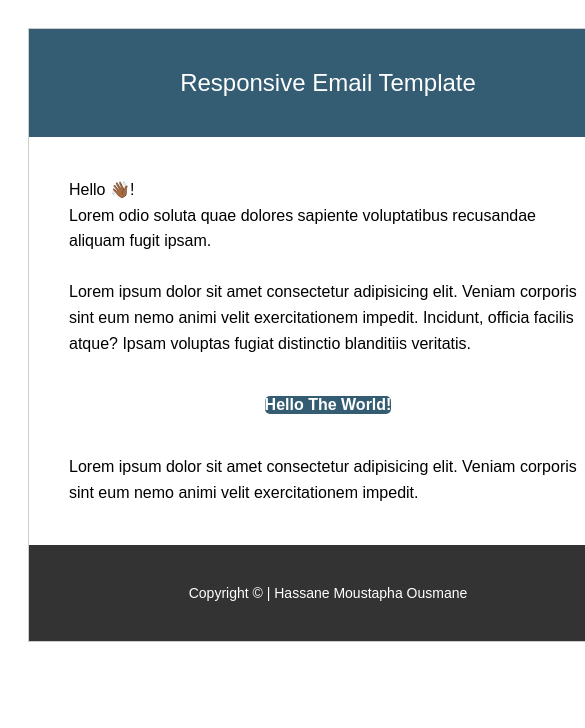
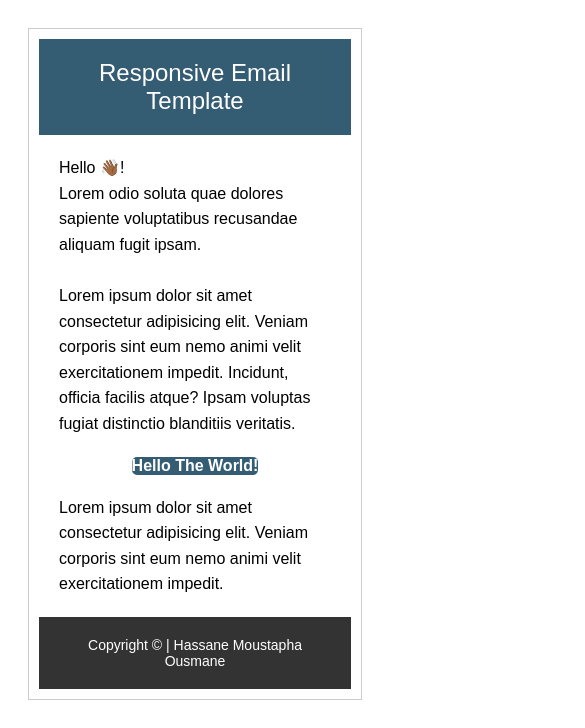
Before and after one commit to hmoustaphaousmane/responsive-html-email-template, a plain HTML site: page index.html in a window 390 px wide. Shown: the top 728 px of the page, 585 px wide, since content can reach past the window. Drawn offline with Linux system fonts and the light colour scheme.

Commit message:
style: set styling for smaller devices using media query

```diff
--- a/index.html
+++ b/index.html
@@ -6,6 +6,21 @@
   <meta name="viewport" content="width=device-width, initial-scale=1.0">
 
   <title>Responsive Email Template</title>
+
+  <!-- Styles for smaller devices -->
+  <style>
+    /* Media query that targets screens with a maximum width of 600px i.e. when the email is viwed on devices with a screen width of 600px or less (typically smartphones and small tablets). */
+    @media screen and (max-width: 600px) {
+      .content {
+        width: 100% !important; /* Use full width of the screen and override other conflicting styles. */
+        display: block !important; /* Ensure the element behave as expected i.e. block level elements. */
+        padding: 10px !important; /* Add padding around the content within the `.content` table, reducing it from the original 40px in HTML to make better use of the reduced screen space on smaller devices. */
+      }
+      .header, .body, .footer {
+        padding: 20px !important; /* Uniformly set the padding of the header, body, footer section to 20px on all sides and override the various padding set un the HTML. */
+      }
+    }
+  </style>
 </head>
 
 <body style="font-family: 'Poppins', Arial, Helvetica, sans-serif">
```
